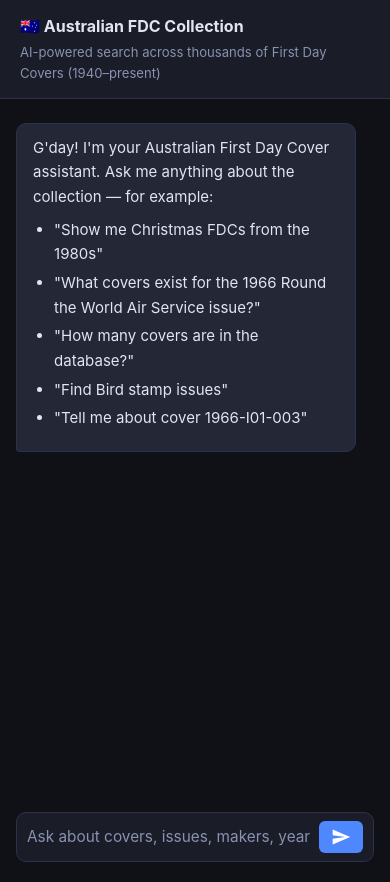
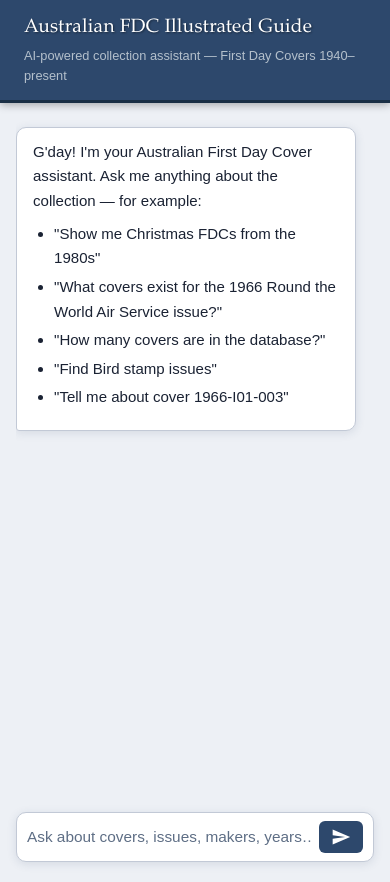
Before and after one commit to davidaedwards64/ausFDClist, a plain HTML site: page frontend/index.html in a window 390 px wide. Drawn offline with Linux system fonts and the light colour scheme; files that its build step writes are made by us from their sources; files whose address does not match are found by name.

Commit message:
Apply existing site theme to agent UI
- Switch from dark to light theme matching davidaedwards.com/ausfdclist
- Banner uses site's navy #2D486C with Palatino Linotype title font
- Accent colour #4B79B4 and body font Arial/Helvetica match ausfdc.css
- Page background #edf0f5, cards white with subtle blue-grey borders
- Update banner title to match existing site: "Australian FDC Illustrated Guide"

Co-Authored-By: Claude Opus 4.6 <noreply@anthropic.com>

```diff
--- a/frontend/css/style.css
+++ b/frontend/css/style.css
@@ -2,24 +2,23 @@
 *, *::before, *::after { box-sizing: border-box; margin: 0; padding: 0; }
 
 :root {
-  --bg:          #0f1117;
-  --surface:     #1a1d27;
-  --surface2:    #242736;
-  --border:      #2e3149;
-  --accent:      #4f87ff;
-  --accent-dark: #2e5fd6;
-  --text:        #e2e4f0;
-  --muted:       #8891b0;
+  --bg:          #edf0f5;
+  --surface:     #ffffff;
+  --surface2:    #f4f6fa;
+  --border:      #c2c9d6;
+  --accent:      #4B79B4;
+  --accent-dark: #2D486C;
+  --text:        #1a2233;
+  --muted:       #5e6e85;
   --radius:      10px;
   --radius-sm:   6px;
-  --shadow:      0 2px 12px rgba(0,0,0,.35);
-
-
+  --shadow:      0 2px 10px rgba(45,72,108,.13);
+  --banner-bg:   #2D486C;
 }
 
 html, body {
   height: 100%;
-  font-family: -apple-system, BlinkMacSystemFont, 'Segoe UI', system-ui, sans-serif;
+  font-family: Arial, Helvetica, sans-serif;
   background: var(--bg);
   color: var(--text);
   line-height: 1.6;
@@ -28,23 +27,38 @@ html, body {
 a { color: var(--accent); text-decoration: none; }
 a:hover { text-decoration: underline; }
 
-/* ── Header ────────────────────────────────────────────────────────────── */
+/* ── Banner / Header ───────────────────────────────────────────────────── */
 .site-header {
-  background: var(--surface);
-  border-bottom: 1px solid var(--border);
-  padding: 14px 20px;
+  background: var(--banner-bg);
+  border-bottom: 3px solid #1a2f45;
+  padding: 0;
   position: sticky;
   top: 0;
   z-index: 10;
+  box-shadow: 0 2px 8px rgba(0,0,0,.3);
 }
-.header-inner h1 { font-size: 1.2rem; font-weight: 700; }
-.subtitle { font-size: .82rem; color: var(--muted); margin-top: 2px; }
+.header-inner {
+  padding: 13px 24px;
+}
+.header-inner h1 {
+  font-family: "Palatino Linotype", "Book Antiqua", Palatino, serif;
+  font-size: 1.55rem;
+  font-weight: normal;
+  color: #ffffff;
+  text-shadow: 1px 1px 2px rgba(0,0,0,.45);
+  letter-spacing: .01em;
+}
+.subtitle {
+  font-size: .8rem;
+  color: #b4c0cc;
+  margin-top: 2px;
+}
 
 /* ── Chat layout ───────────────────────────────────────────────────────── */
 .chat-layout {
   display: flex;
   flex-direction: column;
-  height: calc(100vh - 61px);   /* full height minus header */
+  height: calc(100vh - 65px);
   max-width: 900px;
   margin: 0 auto;
   padding: 0 16px;
@@ -72,15 +86,16 @@ a:hover { text-decoration: underline; }
   line-height: 1.65;
 }
 .message.user .bubble {
-  background: var(--accent);
+  background: var(--accent-dark);
   color: #fff;
   border-bottom-right-radius: 3px;
 }
 .message.assistant .bubble {
-  background: var(--surface2);
+  background: var(--surface);
   border: 1px solid var(--border);
   border-bottom-left-radius: 3px;
   min-width: 220px;
+  box-shadow: var(--shadow);
 }
 
 .bubble p  { margin: .4em 0; }
@@ -89,21 +104,22 @@ a:hover { text-decoration: underline; }
 .bubble ul, .bubble ol { margin: .5em 0 .5em 1.4em; }
 .bubble li { margin: .25em 0; }
 .bubble code {
-  background: rgba(255,255,255,.08);
+  background: #e8ecf3;
   border-radius: 4px;
   padding: 1px 5px;
   font-family: 'JetBrains Mono', 'Fira Code', monospace;
   font-size: .88em;
+  color: var(--accent-dark);
 }
 .bubble pre {
-  background: rgba(0,0,0,.3);
+  background: #f0f3f8;
   border: 1px solid var(--border);
   border-radius: var(--radius-sm);
   padding: 10px 14px;
   overflow-x: auto;
   margin: .6em 0;
 }
-.bubble pre code { background: none; padding: 0; }
+.bubble pre code { background: none; padding: 0; color: inherit; }
 
 /* ── Typing indicator ──────────────────────────────────────────────────── */
 .typing-indicator { display: flex; align-items: center; gap: 5px; padding: 4px 0; }
@@ -124,8 +140,8 @@ a:hover { text-decoration: underline; }
 .tool-notice {
   font-size: .8rem;
   color: var(--muted);
-  background: rgba(79,135,255,.08);
-  border-left: 2px solid var(--accent);
+  background: #eaf0f8;
+  border-left: 3px solid var(--accent);
   border-radius: 0 var(--radius-sm) var(--radius-sm) 0;
   padding: 5px 10px;
   margin: 6px 0;
@@ -147,16 +163,17 @@ a:hover { text-decoration: underline; }
   border-radius: var(--radius);
   overflow: hidden;
   transition: transform .15s, box-shadow .15s;
+  box-shadow: var(--shadow);
 }
 .cover-card:hover {
   transform: translateY(-2px);
-  box-shadow: var(--shadow);
+  box-shadow: 0 4px 16px rgba(45,72,108,.18);
 }
 
 .cover-card .card-images {
   display: flex;
   gap: 3px;
-  background: #0a0c14;
+  background: #d8dde6;
   min-height: 80px;
   flex-wrap: wrap;
 }
@@ -175,11 +192,12 @@ a:hover { text-decoration: underline; }
   font-size: .88rem;
   margin-bottom: 4px;
   line-height: 1.35;
+  color: var(--text);
 }
 .card-id {
   font-family: monospace;
   font-size: .78rem;
-  color: var(--muted);
+  color: var(--accent);
   margin-bottom: 6px;
 }
 .card-meta {
@@ -196,7 +214,7 @@ a:hover { text-decoration: underline; }
   font-size: .72rem;
   font-weight: 600;
   color: #fff;
-  text-shadow: 0 1px 2px rgba(0,0,0,.5);
+  text-shadow: 0 1px 2px rgba(0,0,0,.4);
 }
 
 /* Source badge colors — keyed by single-letter source code (Covers.Source)    */
@@ -228,7 +246,7 @@ a:hover { text-decoration: underline; }
   width: 100%;
   max-height: 60px;
   object-fit: contain;
-  background: #0a0c14;
+  background: #e8ecf3;
   padding: 4px;
   margin-top: 6px;
   border-radius: var(--radius-sm);
@@ -242,10 +260,11 @@ a:hover { text-decoration: underline; }
   border-radius: var(--radius);
   padding: 12px 14px;
   transition: transform .15s, box-shadow .15s;
+  box-shadow: var(--shadow);
 }
 .issue-card:hover {
   transform: translateY(-2px);
-  box-shadow: var(--shadow);
+  box-shadow: 0 4px 16px rgba(45,72,108,.18);
 }
 .issue-card .card-title  { font-size: .9rem; }
 .issue-card .card-series { font-size: .78rem; color: var(--muted); margin: 3px 0 6px; }
@@ -264,6 +283,7 @@ a:hover { text-decoration: underline; }
   border-radius: var(--radius);
   padding: 8px 10px;
   transition: border-color .15s;
+  box-shadow: var(--shadow);
 }
 .input-row:focus-within { border-color: var(--accent); }
 
@@ -279,7 +299,7 @@ a:hover { text-decoration: underline; }
 .chat-input::placeholder { color: var(--muted); }
 
 .send-btn {
-  background: var(--accent);
+  background: var(--accent-dark);
   border: none;
   border-radius: var(--radius-sm);
   color: #fff;
@@ -290,14 +310,14 @@ a:hover { text-decoration: underline; }
   transition: background .15s;
   flex-shrink: 0;
 }
-.send-btn:hover:not(:disabled) { background: var(--accent-dark); }
+.send-btn:hover:not(:disabled) { background: var(--accent); }
 .send-btn:disabled { opacity: .45; cursor: default; }
 
 /* ── Modal lightbox ────────────────────────────────────────────────────── */
 .modal-overlay {
   position: fixed;
   inset: 0;
-  background: rgba(0,0,0,.88);
+  background: rgba(0,0,0,.85);
   z-index: 100;
   display: flex;
   align-items: center;
@@ -310,13 +330,13 @@ a:hover { text-decoration: underline; }
   max-height: 88vh;
   object-fit: contain;
   border-radius: var(--radius);
-  box-shadow: 0 8px 40px rgba(0,0,0,.7);
+  box-shadow: 0 8px 40px rgba(0,0,0,.6);
 }
 .modal-close {
   position: fixed;
   top: 18px;
   right: 22px;
-  background: rgba(255,255,255,.12);
+  background: rgba(255,255,255,.15);
   border: none;
   color: #fff;
   font-size: 1.2rem;
@@ -327,7 +347,7 @@ a:hover { text-decoration: underline; }
   transition: background .15s;
   z-index: 101;
 }
-.modal-close:hover { background: rgba(255,255,255,.25); }
+.modal-close:hover { background: rgba(255,255,255,.3); }
 
 /* ── Scrollbar styling ─────────────────────────────────────────────────── */
 .messages::-webkit-scrollbar { width: 6px; }
@@ -338,7 +358,7 @@ a:hover { text-decoration: underline; }
 @media (max-width: 600px) {
   .bubble { max-width: 95%; }
   .results-grid { grid-template-columns: 1fr 1fr; }
-  .header-inner h1 { font-size: 1rem; }
+  .header-inner h1 { font-size: 1.2rem; }
 }
 @media (max-width: 400px) {
   .results-grid { grid-template-columns: 1fr; }
--- a/frontend/index.html
+++ b/frontend/index.html
@@ -10,8 +10,8 @@
 
   <header class="site-header">
     <div class="header-inner">
-      <h1>🇦🇺 Australian FDC Collection</h1>
-      <p class="subtitle">AI-powered search across thousands of First Day Covers (1940–present)</p>
+      <h1>Australian FDC Illustrated Guide</h1>
+      <p class="subtitle">AI-powered collection assistant &mdash; First Day Covers 1940&ndash;present</p>
     </div>
   </header>
 
```
